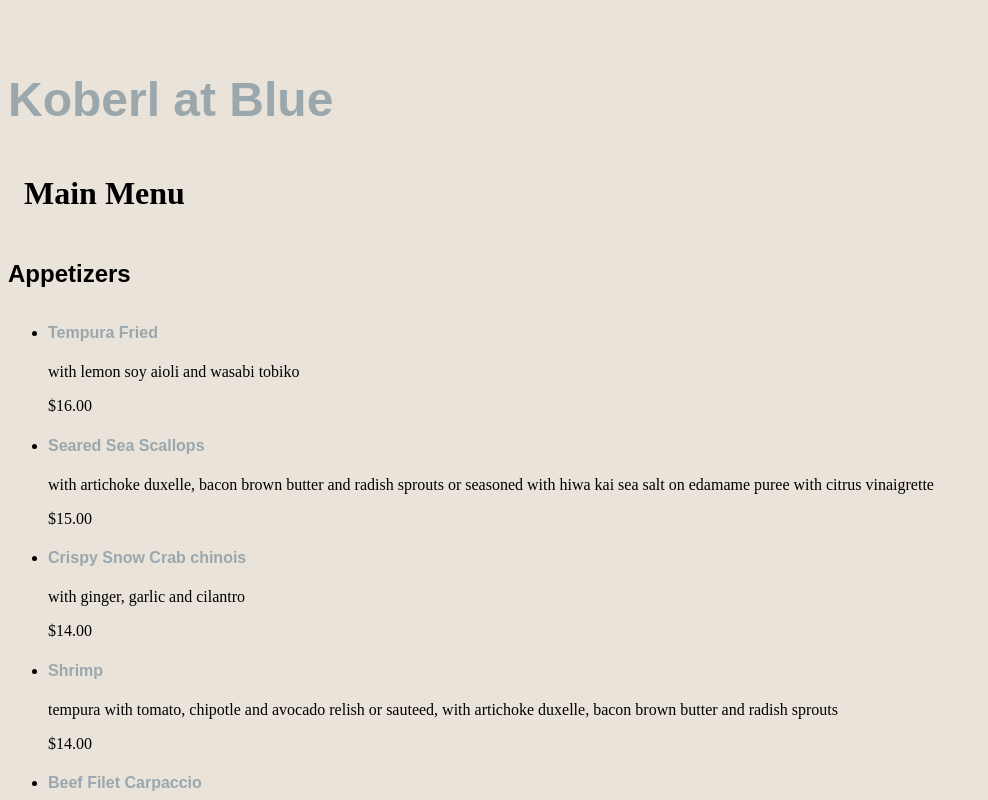
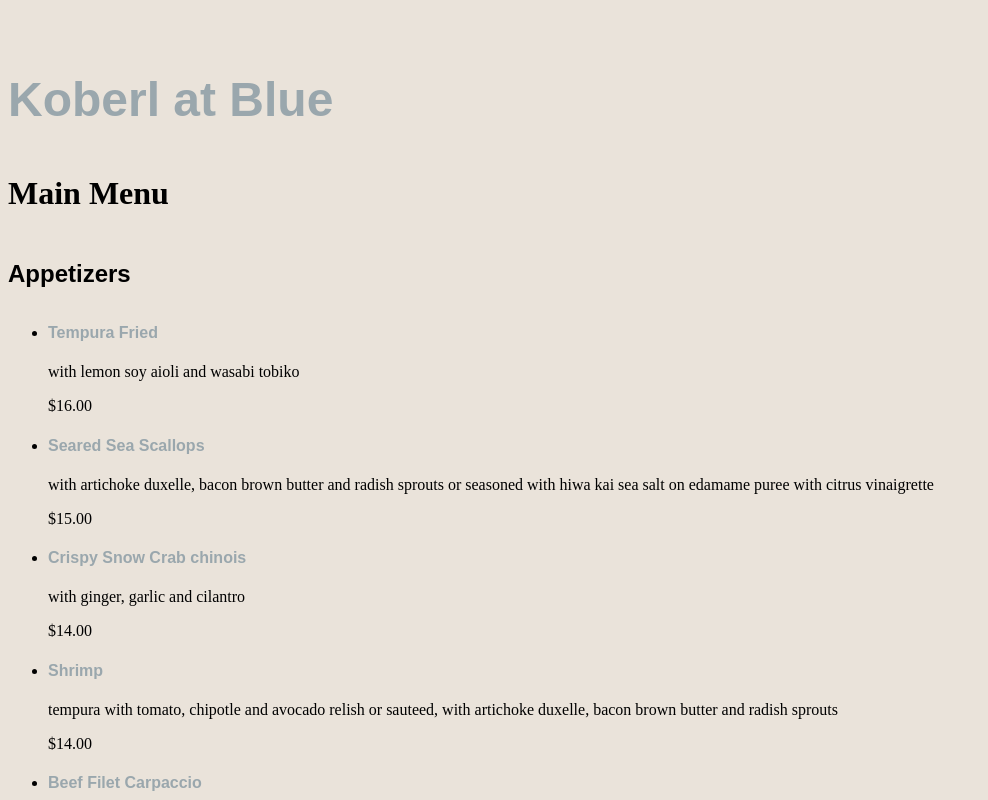
Before and after one commit to carolineturnbull/carolineturnbull.github.io, a plain HTML site: page grc338/restaurantmenucss/index.html in a window 1280 px wide. Shown: the top 800 px of the page, without its empty margins (0-988 px from the left). Drawn offline with Linux system fonts and the light colour scheme.

Commit message:
Update style.css

```diff
--- a/grc338/restaurantmenucss/style.css
+++ b/grc338/restaurantmenucss/style.css
@@ -12,7 +12,7 @@
     h2{
         color: rgb(0,0,0);
         font-size: 2em;
-        margin: 1.5em 1.5em 1.5em 0.5em;
+        margin: 1.5em 1.5em 1.5em 0em;
         background-color: rgb(255,255,255)
             font-family: Arial, Helvetica, sans-serif;
         }
```
